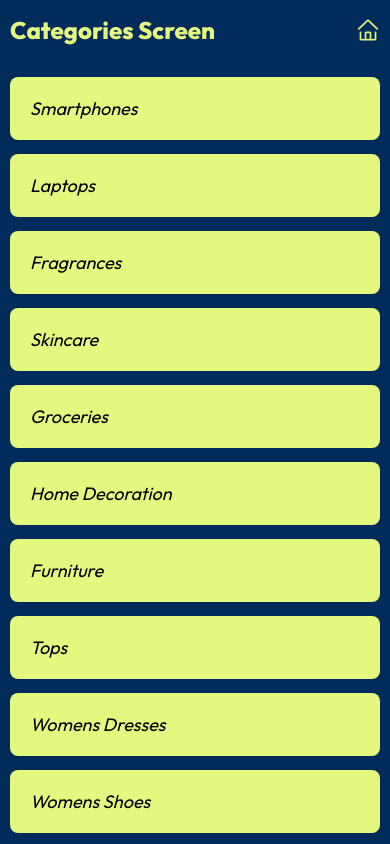
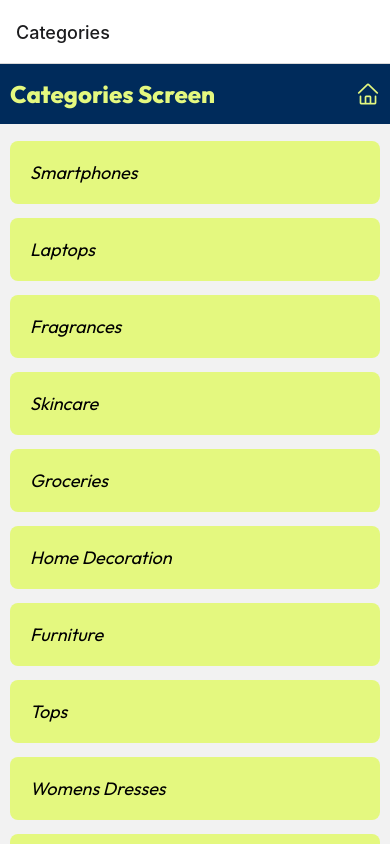
Before and after one commit to eshark9312/Ecommerce-ReactNative, a React Native app: screen / in a window 390 px wide. Shown: the top 844 px of the page. Built offline with nearby package versions, Linux system fonts and the light colour scheme.

Commit message:
Installed Navigation

```diff
--- a/App.jsx
+++ b/App.jsx
@@ -6,6 +6,7 @@ import { StyleSheet, ActivityIndicator, StatusBar, SafeAreaView } from 'react-na
 import CategoriesScreen from './src/screens/CategoriesScreen';
 import ProductsByCategoryScreen from './src/screens/ProductsByCategoryScreen';
 import ProductDetailScreen from './src/screens/ProductDetailScreen';
+import Navigator from './src/navigation/Navigator';
 
 export default function App() {
   const [fontsLoaded] = useFonts(myFonts)
@@ -32,7 +33,9 @@ export default function App() {
   }
 
   return (
-    < SafeAreaView style={styles.container} >
+    <>
+      <Navigator></Navigator>
+      {/* < SafeAreaView style={styles.container} >
       <StatusBar backgroundColor={colors.darkBlue} />
 
       {
@@ -51,7 +54,8 @@ export default function App() {
             :
             <CategoriesScreen onSelectCategoryEvent={onSelectCategory} />
       }
-    </SafeAreaView >
+    </SafeAreaView > */}
+    </>
   );
 }
 
--- /dev/null
+++ b/src/navigation/Navigator.jsx
@@ -0,0 +1,23 @@
+import CategoriesScreen from '../screens/CategoriesScreen';
+import ProductDetailScreen from '../screens/ProductDetailScreen';
+import ProductsByCategoryScreen from '../screens/ProductsByCategoryScreen';
+
+import { createNativeStackNavigator } from '@react-navigation/native-stack';
+import { NavigationContainer } from '@react-navigation/native';
+
+const Stack = createNativeStackNavigator();
+
+const Navigation = () => {
+  return (
+    <NavigationContainer>
+      <Stack.Navigator>
+        <Stack.Screen name='Categories' component={CategoriesScreen} />
+        <Stack.Screen name='ProductDetail' component={ProductDetailScreen} />
+        <Stack.Screen name='ProductByCategory' component={ProductsByCategoryScreen} />
+      </Stack.Navigator>
+    </NavigationContainer>
+  );
+
+}
+
+export default Navigation;
```
